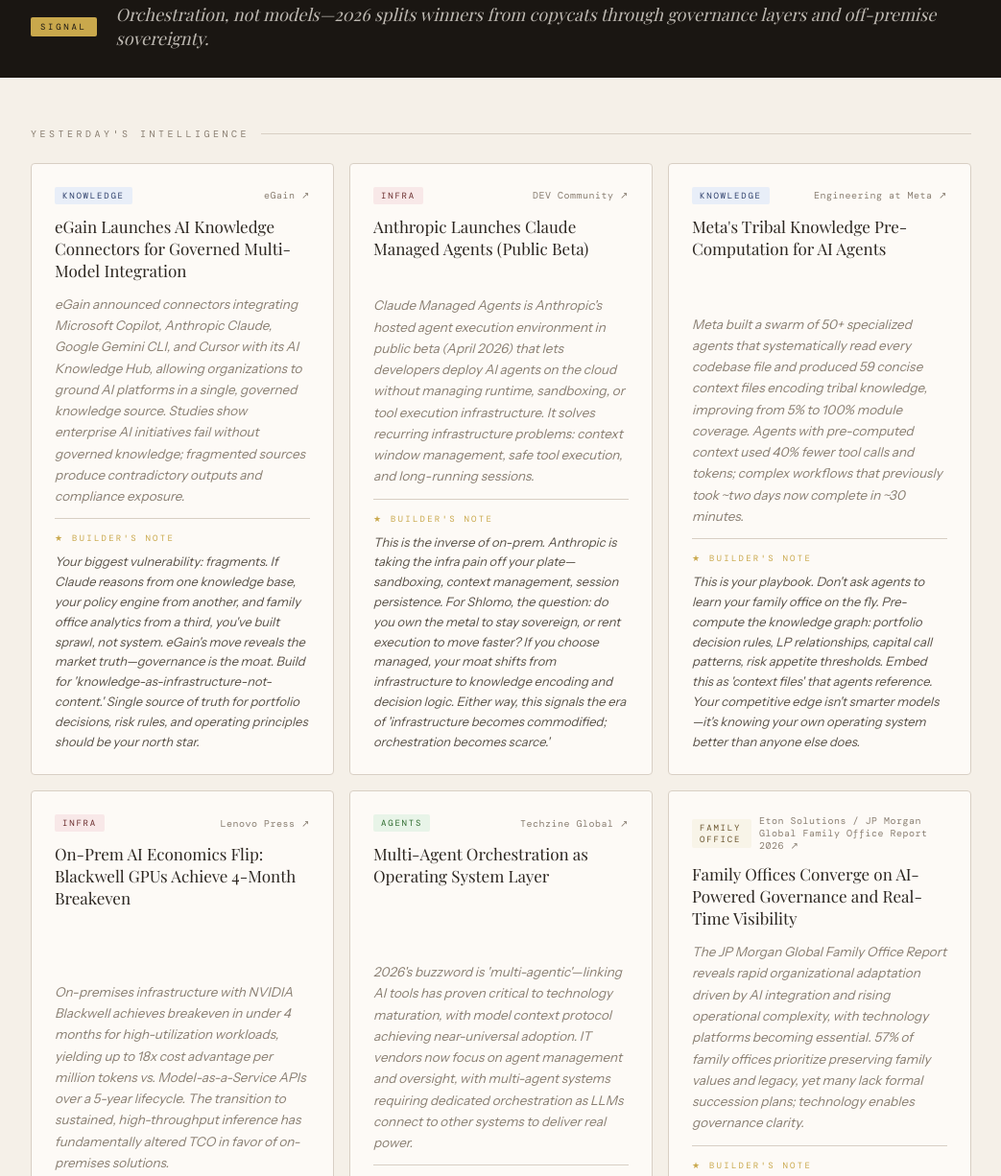
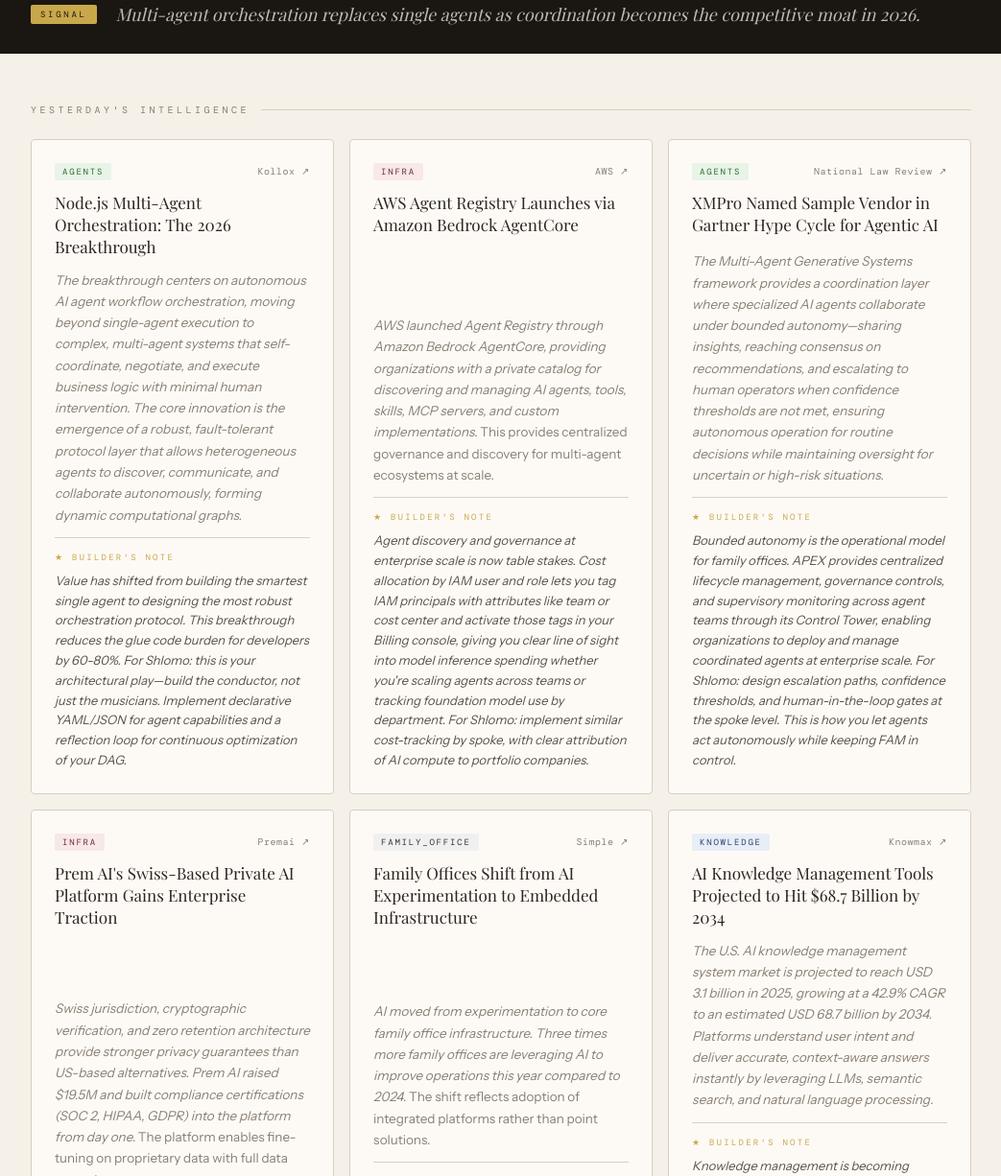
Before and after one commit to laurijoffe/shlomo-briefing, a plain HTML site: page index.html in a window 1280 px wide. Shown: the part 203-1429 px from the top of the page at 96% size, without its empty margins (118-1161 px from the left). Drawn offline with nearby package versions, Linux system fonts and the light colour scheme; a web font is replaced by a local one.

Commit message:
Daily briefing update

```diff
--- a/index.html
+++ b/index.html
@@ -3,7 +3,7 @@
 <head>
 <meta charset="UTF-8">
 <meta name="viewport" content="width=device-width,initial-scale=1">
-<title>Shlomo Intelligence - April 12, 2026</title>
+<title>Shlomo Intelligence - April 14, 2026</title>
 <link rel="preconnect" href="https://fonts.googleapis.com">
 <link href="https://fonts.googleapis.com/css2?family=Playfair+Display:ital,wght@0,400;0,700;1,400&family=Instrument+Sans:wght@300;400;500&family=DM+Mono:wght@300;400&display=swap" rel="stylesheet">
 <style>
@@ -62,8 +62,8 @@ footer{position:relative;z-index:1;border-top:1px solid var(--border);max-width:
       <h1 class="site-title"><em>Shlomo</em> Intelligence</h1>
     </div>
     <div class="header-date">
-      <div class="day-name">Sunday</div>
-      <div class="date-full">April 12, 2026</div>
+      <div class="day-name">Tuesday</div>
+      <div class="date-full">April 14, 2026</div>
     </div>
   </div>
 </header>
@@ -71,7 +71,7 @@ footer{position:relative;z-index:1;border-top:1px solid var(--border);max-width:
 <div class="theme-bar">
   <div class="theme-inner">
     <span class="theme-pill">Signal</span>
-    <p class="theme-text">Orchestration, not models—2026 splits winners from copycats through governance layers and off-premise sovereignty.</p>
+    <p class="theme-text">Multi-agent orchestration replaces single agents as coordination becomes the competitive moat in 2026.</p>
   </div>
 </div>
 <main>
@@ -79,94 +79,94 @@ footer{position:relative;z-index:1;border-top:1px solid var(--border);max-width:
   <div class="cards-grid">
         <article class="card" style="animation-delay:0.4s">
             <div class="card-top">
-                <span class="tag" style="background:#e8eef8;color:#2d3f6a">KNOWLEDGE</span>
-                <a class="source-link" href="https://www.quiverquant.com/news/eGain+Launches+New+AI+Platform+Connectors+for+Enhanced+Knowledge+Management+Across+Microsoft+Copilot,+Anthropic+Claude,+Google+Gemini,+and+Cursor" target="_blank" rel="noopener">
-                    eGain &#8599;
+                <span class="tag" style="background:#e8f4e8;color:#2d6a2d">AGENTS</span>
+                <a class="source-link" href="https://kollox.com/node-js-multi-agent-orchestration-the-2026-breakthrough/" target="_blank" rel="noopener">
+                    Kollox &#8599;
                 </a>
             </div>
-            <h3>eGain Launches AI Knowledge Connectors for Governed Multi-Model Integration</h3>
-            <p class="summary"><cite index="42-2,42-3">eGain announced connectors integrating Microsoft Copilot, Anthropic Claude, Google Gemini CLI, and Cursor with its AI Knowledge Hub, allowing organizations to ground AI platforms in a single, governed knowledge source.</cite> <cite index="42-4,42-5">Studies show enterprise AI initiatives fail without governed knowledge; fragmented sources produce contradictory outputs and compliance exposure.</cite></p>
+            <h3>Node.js Multi-Agent Orchestration: The 2026 Breakthrough</h3>
+            <p class="summary"><cite index="1-7">The breakthrough centers on autonomous AI agent workflow orchestration, moving beyond single-agent execution to complex, multi-agent systems that self-coordinate, negotiate, and execute business logic with minimal human intervention.</cite> <cite index="1-9">The core innovation is the emergence of a robust, fault-tolerant protocol layer that allows heterogeneous agents to discover, communicate, and collaborate autonomously, forming dynamic computational graphs.</cite></p>
             <div class="builders-note">
                 <div class="bn-label">&#9733; Builder's Note</div>
-                <p>Your biggest vulnerability: fragments. If Claude reasons from one knowledge base, your policy engine from another, and family office analytics from a third, you've built sprawl, not system. eGain's move reveals the market truth—governance is the moat. Build for 'knowledge-as-infrastructure-not-content.' Single source of truth for portfolio decisions, risk rules, and operating principles should be your north star.</p>
+                <p>Value has shifted from building the smartest single agent to designing the most robust orchestration protocol. <cite index="1-13">This breakthrough reduces the glue code burden for developers by 60-80%</cite>. For Shlomo: this is your architectural play—build the conductor, not just the musicians. Implement declarative YAML/JSON for agent capabilities and a reflection loop for continuous optimization of your DAG.</p>
             </div>
         </article>
         <article class="card" style="animation-delay:0.5s">
             <div class="card-top">
                 <span class="tag" style="background:#f8e8e8;color:#6a2d2d">INFRA</span>
-                <a class="source-link" href="https://dev.to/bean_bean/claude-managed-agents-deep-dive-anthropics-new-ai-agent-infrastructure-2026-3286" target="_blank" rel="noopener">
-                    DEV Community &#8599;
+                <a class="source-link" href="https://aws.amazon.com/blogs/aws/aws-weekly-roundup-claude-mythos-preview-in-amazon-bedrock-aws-agent-registry-and-more-april-13-2026/" target="_blank" rel="noopener">
+                    AWS &#8599;
                 </a>
             </div>
-            <h3>Anthropic Launches Claude Managed Agents (Public Beta)</h3>
-            <p class="summary"><cite index="6-4,6-5">Claude Managed Agents is Anthropic's hosted agent execution environment in public beta (April 2026) that lets developers deploy AI agents on the cloud without managing runtime, sandboxing, or tool execution infrastructure.</cite> <cite index="6-8,6-9,6-10">It solves recurring infrastructure problems: context window management, safe tool execution, and long-running sessions.</cite></p>
+            <h3>AWS Agent Registry Launches via Amazon Bedrock AgentCore</h3>
+            <p class="summary"><cite index="8-22">AWS launched Agent Registry through Amazon Bedrock AgentCore, providing organizations with a private catalog for discovering and managing AI agents, tools, skills, MCP servers, and custom implementations.</cite> This provides centralized governance and discovery for multi-agent ecosystems at scale.</p>
             <div class="builders-note">
                 <div class="bn-label">&#9733; Builder's Note</div>
-                <p>This is the inverse of on-prem. Anthropic is taking the infra pain off your plate—sandboxing, context management, session persistence. For Shlomo, the question: do you own the metal to stay sovereign, or rent execution to move faster? If you choose managed, your moat shifts from infrastructure to knowledge encoding and decision logic. Either way, this signals the era of 'infrastructure becomes commodified; orchestration becomes scarce.'</p>
+                <p>Agent discovery and governance at enterprise scale is now table stakes. <cite index="8-14,8-15,8-16,8-17">Cost allocation by IAM user and role lets you tag IAM principals with attributes like team or cost center and activate those tags in your Billing console, giving you clear line of sight into model inference spending whether you're scaling agents across teams or tracking foundation model use by department.</cite> For Shlomo: implement similar cost-tracking by spoke, with clear attribution of AI compute to portfolio companies.</p>
             </div>
         </article>
         <article class="card" style="animation-delay:0.6000000000000001s">
             <div class="card-top">
-                <span class="tag" style="background:#e8eef8;color:#2d3f6a">KNOWLEDGE</span>
-                <a class="source-link" href="https://engineering.fb.com/2026/04/06/developer-tools/how-meta-used-ai-to-map-tribal-knowledge-in-large-scale-data-pipelines/" target="_blank" rel="noopener">
-                    Engineering at Meta &#8599;
+                <span class="tag" style="background:#e8f4e8;color:#2d6a2d">AGENTS</span>
+                <a class="source-link" href="https://natlawreview.com/press-releases/xmpro-named-sample-vendor-two-categories-2026-gartnerr-hype-cycletm-agentic" target="_blank" rel="noopener">
+                    National Law Review &#8599;
                 </a>
             </div>
-            <h3>Meta's Tribal Knowledge Pre-Computation for AI Agents</h3>
-            <p class="summary"><cite index="10-10">Meta built a swarm of 50+ specialized agents that systematically read every codebase file and produced 59 concise context files encoding tribal knowledge, improving from 5% to 100% module coverage.</cite> <cite index="10-28,10-29">Agents with pre-computed context used 40% fewer tool calls and tokens; complex workflows that previously took ~two days now complete in ~30 minutes.</cite></p>
+            <h3>XMPro Named Sample Vendor in Gartner Hype Cycle for Agentic AI</h3>
+            <p class="summary"><cite index="3-10,3-11">The Multi-Agent Generative Systems framework provides a coordination layer where specialized AI agents collaborate under bounded autonomy—sharing insights, reaching consensus on recommendations, and escalating to human operators when confidence thresholds are not met, ensuring autonomous operation for routine decisions while maintaining oversight for uncertain or high-risk situations.</cite></p>
             <div class="builders-note">
                 <div class="bn-label">&#9733; Builder's Note</div>
-                <p>This is your playbook. Don't ask agents to learn your family office on the fly. Pre-compute the knowledge graph: portfolio decision rules, LP relationships, capital call patterns, risk appetite thresholds. Embed this as 'context files' that agents reference. Your competitive edge isn't smarter models—it's knowing your own operating system better than anyone else does.</p>
+                <p>Bounded autonomy is the operational model for family offices. <cite index="3-12">APEX provides centralized lifecycle management, governance controls, and supervisory monitoring across agent teams through its Control Tower, enabling organizations to deploy and manage coordinated agents at enterprise scale.</cite> For Shlomo: design escalation paths, confidence thresholds, and human-in-the-loop gates at the spoke level. This is how you let agents act autonomously while keeping FAM in control.</p>
             </div>
         </article>
         <article class="card" style="animation-delay:0.7000000000000001s">
             <div class="card-top">
                 <span class="tag" style="background:#f8e8e8;color:#6a2d2d">INFRA</span>
-                <a class="source-link" href="https://lenovopress.lenovo.com/lp2368-on-premise-vs-cloud-generative-ai-total-cost-of-ownership-2026-edition" target="_blank" rel="noopener">
-                    Lenovo Press &#8599;
+                <a class="source-link" href="https://blog.premai.io/privategpt-vs-prem-ai-which-private-ai-platform-is-enterprise-ready-2026/" target="_blank" rel="noopener">
+                    Premai &#8599;
                 </a>
             </div>
-            <h3>On-Prem AI Economics Flip: Blackwell GPUs Achieve 4-Month Breakeven</h3>
-            <p class="summary"><cite index="16-4,16-5">On-premises infrastructure with NVIDIA Blackwell achieves breakeven in under 4 months for high-utilization workloads, yielding up to 18x cost advantage per million tokens vs. Model-as-a-Service APIs over a 5-year lifecycle.</cite> <cite index="16-3">The transition to sustained, high-throughput inference has fundamentally altered TCO in favor of on-premises solutions.</cite></p>
+            <h3>Prem AI's Swiss-Based Private AI Platform Gains Enterprise Traction</h3>
+            <p class="summary"><cite index="11-5">Swiss jurisdiction, cryptographic verification, and zero retention architecture provide stronger privacy guarantees than US-based alternatives.</cite> <cite index="11-26">Prem AI raised $19.5M and built compliance certifications (SOC 2, HIPAA, GDPR) into the platform from day one.</cite> The platform enables fine-tuning on proprietary data with full data sovereignty.</p>
             <div class="builders-note">
                 <div class="bn-label">&#9733; Builder's Note</div>
-                <p>For a family office managing billions in assets with daily inference workloads, the math flips decisively: own the GPU, own the margin. This isn't about privacy paranoia anymore—it's pure ROI. If Shlomo runs continuous agent reasoning across portfolios, valuations, and risk monitoring, on-prem becomes the default economics. Budget accordingly: NVIDIA Blackwell, not API bills.</p>
+                <p>Data sovereignty and cryptographic provenance matter for family office AI. <cite index="11-8">Prem AI handles enterprise volumes while maintaining performance with sub-100ms latency and 99.98% uptime claims.</cite> For Shlomo: consider Swiss or EU jurisdiction for the hub's core knowledge base. Avoid US cloud providers if data sensitivity is critical. Build zero-retention architecture where proprietary family insights exist only in encrypted memory during inference.</p>
             </div>
         </article>
         <article class="card" style="animation-delay:0.8s">
             <div class="card-top">
-                <span class="tag" style="background:#e8f4e8;color:#2d6a2d">AGENTS</span>
-                <a class="source-link" href="https://www.techzine.eu/blogs/applications/138502/multi-agent-systems-set-to-dominate-it-environments-in-2026/" target="_blank" rel="noopener">
-                    Techzine Global &#8599;
+                <span class="tag" style="background:#f0f0f0;color:#333">FAMILY_OFFICE</span>
+                <a class="source-link" href="https://andsimple.co/reports/looking-ahead-to-2026-for-family-offices/" target="_blank" rel="noopener">
+                    Simple &#8599;
                 </a>
             </div>
-            <h3>Multi-Agent Orchestration as Operating System Layer</h3>
-            <p class="summary"><cite index="51-8,51-9">2026's buzzword is 'multi-agentic'—linking AI tools has proven critical to technology maturation, with model context protocol achieving near-universal adoption.</cite> <cite index="51-12,51-17">IT vendors now focus on agent management and oversight, with multi-agent systems requiring dedicated orchestration as LLMs connect to other systems to deliver real power.</cite></p>
+            <h3>Family Offices Shift from AI Experimentation to Embedded Infrastructure</h3>
+            <p class="summary"><cite index="27-3">AI moved from experimentation to core family office infrastructure.</cite> <cite index="26-1">Three times more family offices are leveraging AI to improve operations this year compared to 2024.</cite> The shift reflects adoption of integrated platforms rather than point solutions.</p>
             <div class="builders-note">
                 <div class="bn-label">&#9733; Builder's Note</div>
-                <p>Single-agent chatbots are yesterday. Your move: design Shlomo as a multi-agent OS, not a chatbot wrapper. Specialized agents for portfolio analysis, risk oversight, deal sourcing, compliance auditing—each with its own reasoning loop but coordinated through an orchestration layer. The orchestration layer itself becomes your moat. This is what 'Shlomo operating system' actually means architecturally.</p>
+                <p>Family offices are past the pilot phase and ready for embedded, operational AI. <cite index="24-1,24-3">65% of family offices plan to prioritise AI, yet many struggle to move beyond experimentation—the challenge is not interest, it is infrastructure.</cite> For Shlomo: position yourself as the operating system, not a tool. <cite index="27-20">Family offices require insistence on human judgment in an AI-saturated world, long-termism in a short-term environment, and shift from optimization to optionality.</cite> Build Shlomo as a judgment amplifier with explicit optionality preservation.</p>
             </div>
         </article>
         <article class="card" style="animation-delay:0.9s">
             <div class="card-top">
-                <span class="tag" style="background:#f8f4e8;color:#6a552d">FAMILY OFFICE</span>
-                <a class="source-link" href="https://eton-solutions.com/the-future-of-family-offices-key-trends-shaping-2026/" target="_blank" rel="noopener">
-                    Eton Solutions / JP Morgan Global Family Office Report 2026 &#8599;
+                <span class="tag" style="background:#e8eef8;color:#2d3f6a">KNOWLEDGE</span>
+                <a class="source-link" href="https://knowmax.ai/blog/ai-knowledge-management-tools/" target="_blank" rel="noopener">
+                    Knowmax &#8599;
                 </a>
             </div>
-            <h3>Family Offices Converge on AI-Powered Governance and Real-Time Visibility</h3>
-            <p class="summary"><cite index="29-2,29-3">The JP Morgan Global Family Office Report reveals rapid organizational adaptation driven by AI integration and rising operational complexity, with technology platforms becoming essential.</cite> <cite index="29-13">57% of family offices prioritize preserving family values and legacy, yet many lack formal succession plans; technology enables governance clarity.</cite></p>
+            <h3>AI Knowledge Management Tools Projected to Hit $68.7 Billion by 2034</h3>
+            <p class="summary"><cite index="43-10">The U.S. AI knowledge management system market is projected to reach USD 3.1 billion in 2025, growing at a 42.9% CAGR to an estimated USD 68.7 billion by 2034.</cite> <cite index="43-8">Platforms understand user intent and deliver accurate, context-aware answers instantly by leveraging LLMs, semantic search, and natural language processing.</cite></p>
             <div class="builders-note">
                 <div class="bn-label">&#9733; Builder's Note</div>
-                <p>Your customer narrative: family offices are drowning in spreadsheets and manual reconciliations. They have 5+ financial institutions, no data aggregation, and fragile governance. Shlomo's real pitch isn't 'AI chatbot'—it's 'integrated operating system that makes succession planning auditable, portfolio decisions traceable, and institutional knowledge portable across generations.' Build for governance-first, not chatbot-first.</p>
+                <p>Knowledge management is becoming foundational infrastructure, not a feature. <cite index="42-7">Adoption of AI knowledge management tools has accelerated dramatically in early 2026, with enterprises reporting up to 40% improvements in decision-making speed.</cite> For Shlomo: your proprietary knowledge base is your moat. Build semantic search that understands FAM's decision frameworks, not just keyword matching. Implement role-based personalization where portfolio company founders see different knowledge than LPs. Make your knowledge base a competitive advantage through context equity.</p>
             </div>
         </article></div>
   <div class="section-label" style="animation-delay:0.32s">Teaching Moment</div>
 
         <section class="teaching" style="animation-delay:0.35s">
             <div class="teaching-eyebrow">&#9432; Teaching Moment</div>
-            <h3 class="teaching-concept">Compass, Not Encyclopedia</h3>
-            <p class="teaching-body">Like a skilled navigator who doesn't memorize every street but carries a concise map that points to terrain and relationships, Meta's approach to tribal knowledge encodes domain-specific patterns (25-35 lines, ~1,000 tokens) rather than exhaustive documentation. AI agents given this focused context make 40% fewer erroneous tool calls. Apply this to Shlomo: instead of dumping your entire knowledge base into the hub, pre-compute the connective tissue—naming conventions, cascading dependencies, decision rules—so agents reason with structure, not noise.</p>
+            <h3 class="teaching-concept">The Orchestra Model for Multi-Agent AI</h3>
+            <p class="teaching-body">Think of a single AI agent like a solo musician—capable, but limited to one instrument's range. A multi-agent system is an orchestra: a conductor (orchestration layer) directs specialized musicians (agents) who play their instrument (domain) in perfect timing. The viola doesn't try to play trumpet parts; it plays what it does best, and the conductor ensures all instruments create harmony instead of noise. In 2026, enterprises discovered that the real value isn't the quality of individual instruments, but the conductor's ability to coordinate them into something greater than any solo could ever achieve.</p>
         </section>
 </main>
 <footer>
```
